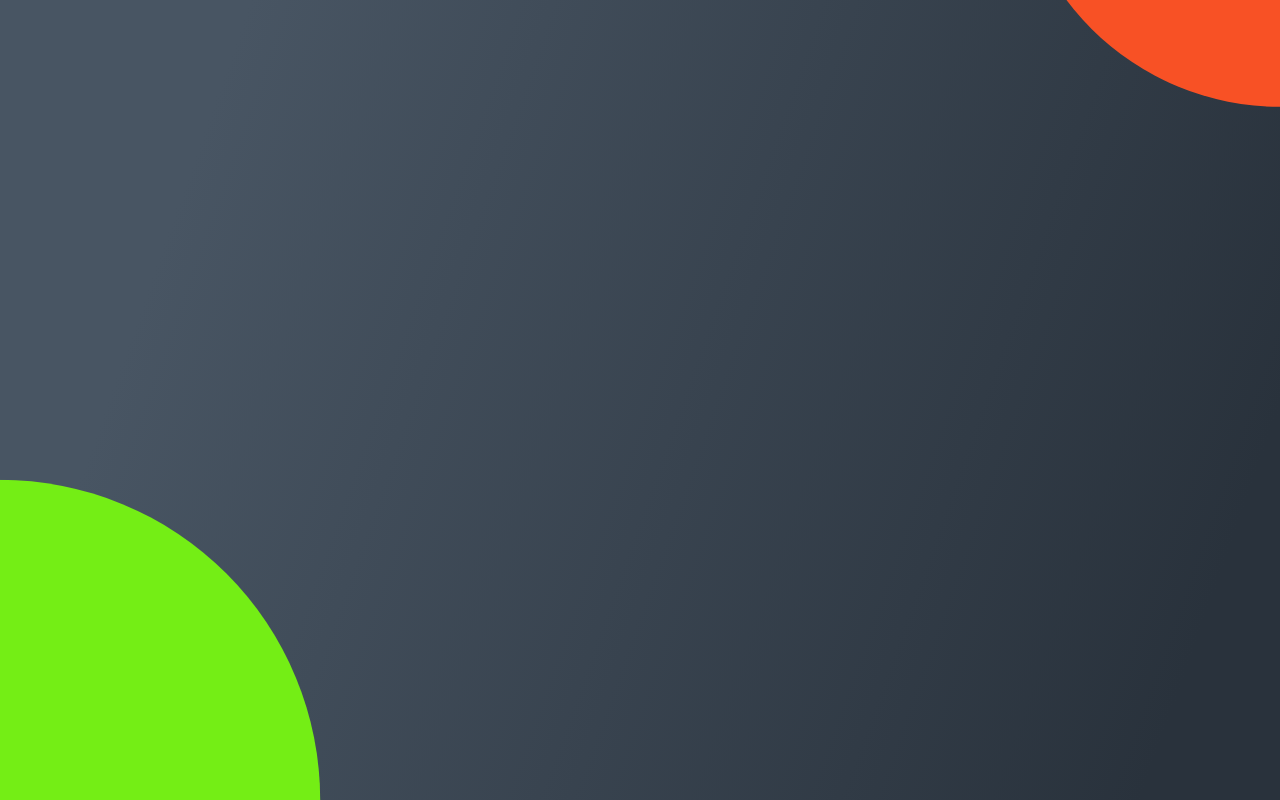
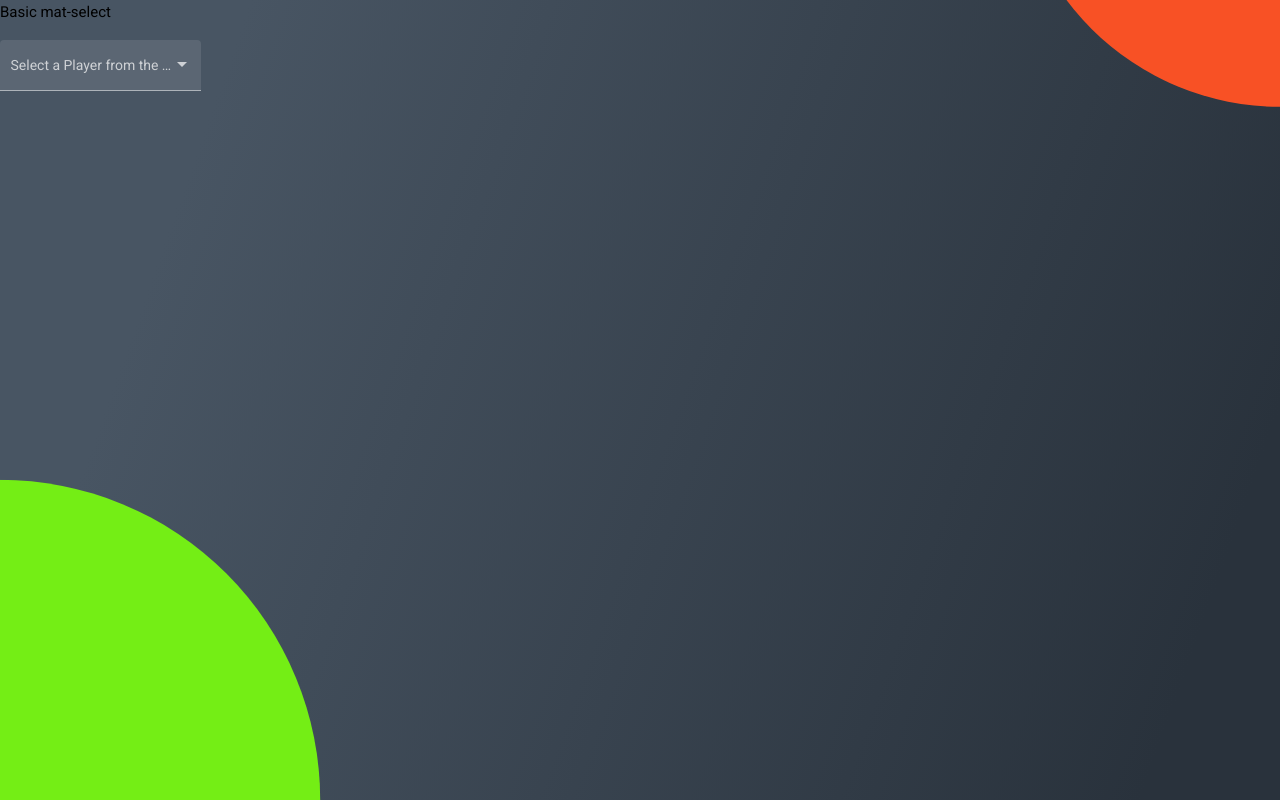
Before and after one commit to Alberto-Amo-Marin/NameDay, an Angular app: page /onePlayer in a window 1280 px wide. Built offline with nearby package versions, Linux system fonts and the light colour scheme.

Commit message:
[ADD] - select & basic struct

```diff
--- a/src/app/app.module.ts
+++ b/src/app/app.module.ts
@@ -9,11 +9,12 @@ import { MatIconModule } from '@angular/material/icon';
 import { RandomComponent } from './random/random.component';
 import { OnePlayerComponent } from './one-player/one-player.component';
 import { TwoPlayersComponent } from './two-players/two-players.component';
+import { MatSelectModule } from '@angular/material/select';
 
 @NgModule({
 
   exports: [
-
+    //MatSelectModule
   ],
   declarations: [
     AppComponent,
@@ -26,7 +27,8 @@ import { TwoPlayersComponent } from './two-players/two-players.component';
     BrowserModule,
     AppRoutingModule,
     BrowserAnimationsModule,
-    MatIconModule
+    MatIconModule,
+    MatSelectModule
   ],
   providers: [],
   bootstrap: [AppComponent]
--- a/src/app/one-player/one-player.component.html
+++ b/src/app/one-player/one-player.component.html
@@ -1,6 +1,15 @@
 <div class="bground">
 
     <div class="content">
+        <h4>Basic mat-select</h4>
+        <mat-form-field appearance="fill">
+            <mat-label>Select a Player from the list</mat-label>
+            <mat-select>
+                <mat-option *ngFor="let player of players" [value]="player.id">
+                    {{player.full_name}}
+                </mat-option>
+            </mat-select>
+        </mat-form-field>
 
     </div>
 </div>
--- a/src/app/one-player/one-player.component.ts
+++ b/src/app/one-player/one-player.component.ts
@@ -1,12 +1,22 @@
 import { Component, OnInit } from '@angular/core';
 
+interface Player {
+  first_name?: string;
+  last_name?: string;
+  full_name: string;
+  id?: number;
+}
 @Component({
   selector: 'app-one-player',
   templateUrl: './one-player.component.html',
   styleUrls: ['./one-player.component.scss']
 })
 export class OnePlayerComponent implements OnInit {
-
+  players: Player[] = [
+    { full_name: 'player1', id: 1 },
+    { full_name: 'player2', id: 2 },
+    { full_name: 'player3', id: 3 },
+  ];
   constructor() { }
 
   ngOnInit(): void {
```
